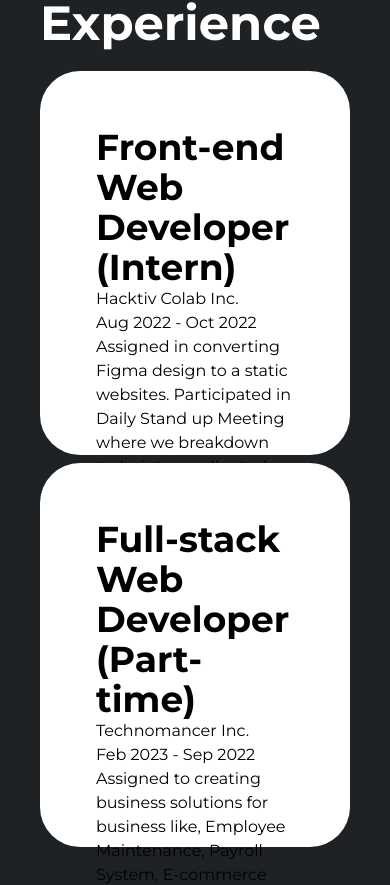
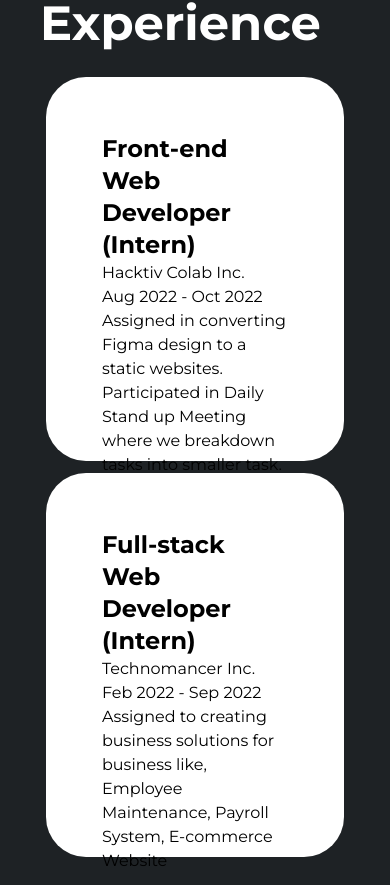
Before and after one commit to zachhh14/portfolio, a React (Vite) app: page / in a window 390 px wide. Shown: the part 2054-2939 px from the top of the page. Built offline with nearby package versions, Linux system fonts and the light colour scheme.

Commit message:
fix: Experience Section Responsiveness

```diff
--- a/src/components/Experience/Experience.jsx
+++ b/src/components/Experience/Experience.jsx
@@ -1,4 +1,5 @@
 import React from 'react';
+import ExperienceCard from './ExperienceCard';
 
 function Experience() {
   return (
@@ -6,34 +7,19 @@
       <h1 className='w-full text-5xl font-bold sm:text-6xl lg:text-8xl lg:px-32 md:px-32'>
         Experience
       </h1>
-      <div className='flex flex-wrap justify-center lg:space-x -3 > * lg:mt-20 text-black'>
-        <section className='flex flex-col justify-between bg-white max-w-[575px] h-96 rounded-[40px] p-14 2xl:m-0 mt-6'>
-          <div>
-            <h2 className='text-4xl font-bold'>
-              Front-end Web Developer (Intern)
-            </h2>
-            <h3>Hacktiv Colab Inc.</h3>
-            <span>Aug 2022 - Oct 2022</span>
-          </div>
-          <p>
-            Assigned in converting Figma design to a static websites.
-            Participated in Daily Stand up Meeting where we breakdown tasks into
-            smaller task.
-          </p>
-        </section>
-        <section className='flex flex-col justify-between bg-white max-w-[575px] h-96 rounded-[40px] p-14 2xl:m-0 mt-2'>
-          <div>
-            <h2 className='text-4xl font-bold'>
-              Full-stack Web Developer (Part-time)
-            </h2>
-            <h3>Technomancer Inc.</h3>
-            <span>Feb 2023 - Sep 2022</span>
-          </div>
-          <p>
-            Assigned to creating business solutions for business like, Employee
-            Maintenance, Payroll System, E-commerce Website
-          </p>
-        </section>
+      <div className='flex flex-wrap justify-center mt-6 lg:space-x -3 > * lg:mt-20 text-black'>
+        <ExperienceCard
+          position='Front-end Web Developer (Intern)'
+          company='Hacktiv Colab Inc.'
+          date='Aug 2022 - Oct 2022'
+          description='Assigned in converting Figma design to a static websites. Participated in Daily Stand up Meeting where we breakdown tasks into smaller task.'
+        />
+        <ExperienceCard
+          position='Full-stack Web Developer (Intern)'
+          company='Technomancer Inc.'
+          date='Feb 2022 - Sep 2022'
+          description='Assigned to creating business solutions for business like, Employee Maintenance, Payroll System, E-commerce Website'
+        />
       </div>
     </div>
   );
--- /dev/null
+++ b/src/components/Experience/ExperienceCard.jsx
@@ -0,0 +1,18 @@
+import React from 'react';
+
+function ExperienceCard(props) {
+  return (
+    <section className='flex flex-col justify-between bg-white max-w-[575px] h-96 rounded-[40px] p-14 m-1.5'>
+      <div>
+        <h2 className='text-2xl font-bold sm:text-3xl md:text-4xl'>
+          {props.position}
+        </h2>
+        <h3>{props.company}</h3>
+        <span>{props.date}</span>
+      </div>
+      <p>{props.description}</p>
+    </section>
+  );
+}
+
+export default ExperienceCard;
```
